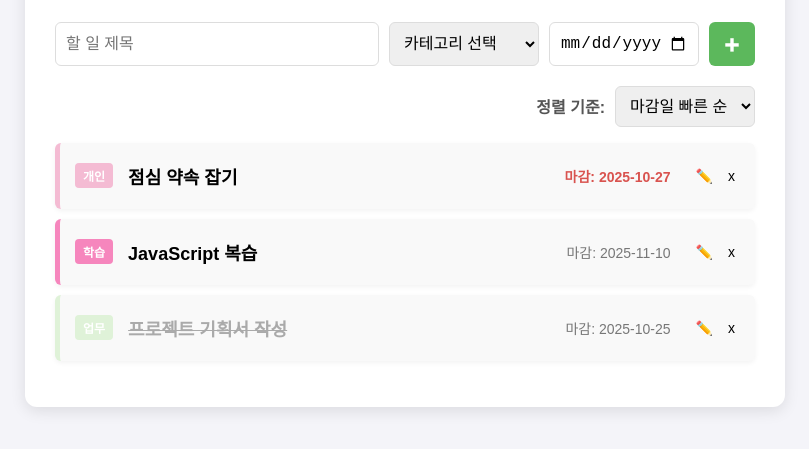
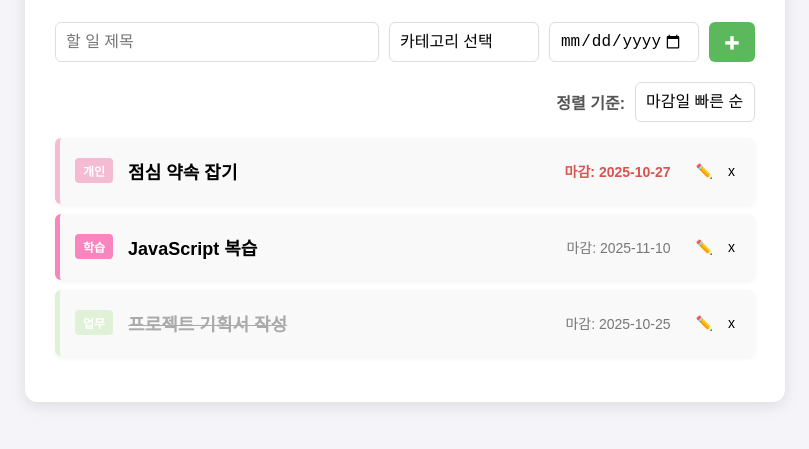
Before and after one commit to BlueCrocus/hw_todo, a plain HTML site: page index.html in a window 1280 px wide. Shown: the part 117-566 px from the top of the page, without its empty margins (235-1044 px from the left). Drawn offline with Linux system fonts and the light colour scheme.

Commit message:
날짜 정렬 수정

```diff
--- a/styles.css
+++ b/styles.css
@@ -54,13 +54,15 @@ h1 {
 }
 
 /* ====================================================================== */
-/* 입력 폼 및 정렬 섹션 (데스크톱 기본) */
+/* 입력 폼 및 정렬 섹션 (데스크톱/정렬 수정) */
 /* ====================================================================== */
 .input-group {
   display: flex;
   gap: 10px;
   margin-bottom: 20px;
   flex-wrap: wrap;
+  /* 🚨 정렬 수정: 모든 아이템을 수직 중앙에 정렬합니다. */
+  align-items: center;
 }
 
 .input-field {
@@ -69,7 +71,18 @@ h1 {
   border-radius: 6px;
   font-size: 16px;
   box-sizing: border-box;
-  /* 패딩이 너비에 포함되도록 */
+  /* 🚨 높이 통일: 다른 버튼과 높이를 동일하게 맞춥니다. */
+  height: 40px;
+
+  /* 날짜/카테고리 필드 디자인 통일을 위한 추가 */
+  background-color: white;
+  /* 회색 배경 문제 방지 */
+  -webkit-appearance: none;
+  -moz-appearance: none;
+  appearance: none;
+  /* 브라우저 기본 UI 화살표 제거 */
+  text-align: left;
+  /* 텍스트 정렬 */
 }
 
 #todo-title-input {
@@ -81,13 +94,18 @@ h1 {
 #due-date-input {
   width: 150px;
   flex-shrink: 0;
+  /* 드롭다운/날짜 필드가 깔끔하게 보이도록 패딩 조정 */
+  padding-right: 15px;
 }
 
 #add-button {
   background-color: #5cb85c;
   color: white;
   border: none;
-  padding: 10px 15px;
+  /* 🚨 높이 통일 */
+  height: 40px;
+  padding: 0 15px;
+  /* 높이가 고정되었으므로 패딩 조정 */
   border-radius: 6px;
   cursor: pointer;
   font-size: 16px;
@@ -156,7 +174,7 @@ h1 {
   margin-bottom: 10px;
 }
 
-/* 제목: 줄바꿈 가능하도록 설정 (가장 중요한 수정) */
+/* 제목: 줄바꿈 가능하도록 설정 */
 .todo-title {
   font-weight: bold;
   font-size: 18px;
@@ -192,7 +210,6 @@ h1 {
   gap: 5px;
   flex-shrink: 0;
   width: 100%;
-  /* 버튼을 오른쪽으로 정렬하기 위해 */
   justify-content: flex-end;
 }
 
@@ -219,9 +236,10 @@ h1 {
   border-radius: 4px;
   flex-grow: 1;
   max-width: 100%;
-  /* 모바일에서 100% 사용 */
   box-sizing: border-box;
   font-family: inherit;
+  height: 35px;
+  /* 편집 모드일 때 높이 조정 */
 }
 
 /* ====================================================================== */
@@ -299,6 +317,8 @@ h1 {
   border-radius: 6px;
   cursor: pointer;
   transition: background-color 0.2s;
+  height: 40px;
+  /* 높이 통일 */
 }
 
 #add-category-button:hover {
@@ -352,8 +372,11 @@ h1 {
   .input-group {
     flex-direction: column;
     gap: 8px;
+    align-items: stretch;
+    /* 전체 너비를 채우도록 */
   }
 
+  /* 모든 요소가 100% 너비를 채우도록 */
   #todo-title-input,
   #category-select,
   #due-date-input,
```
